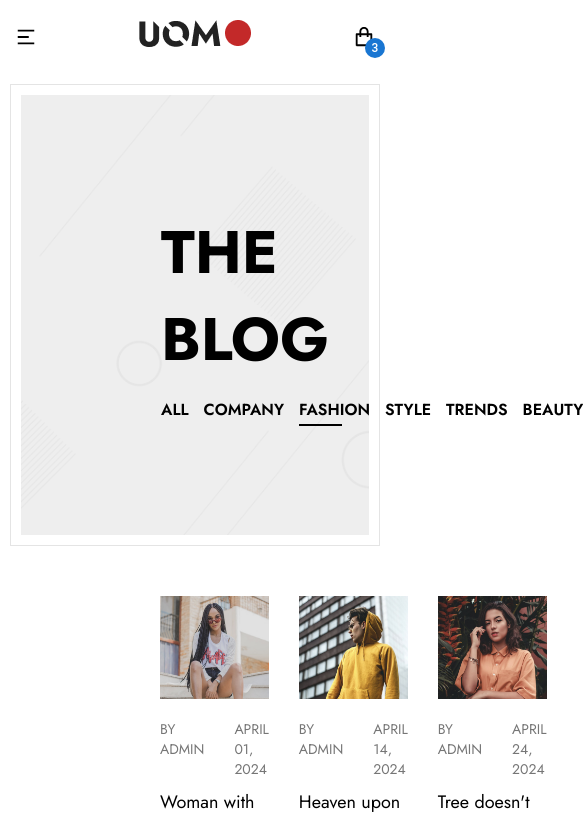
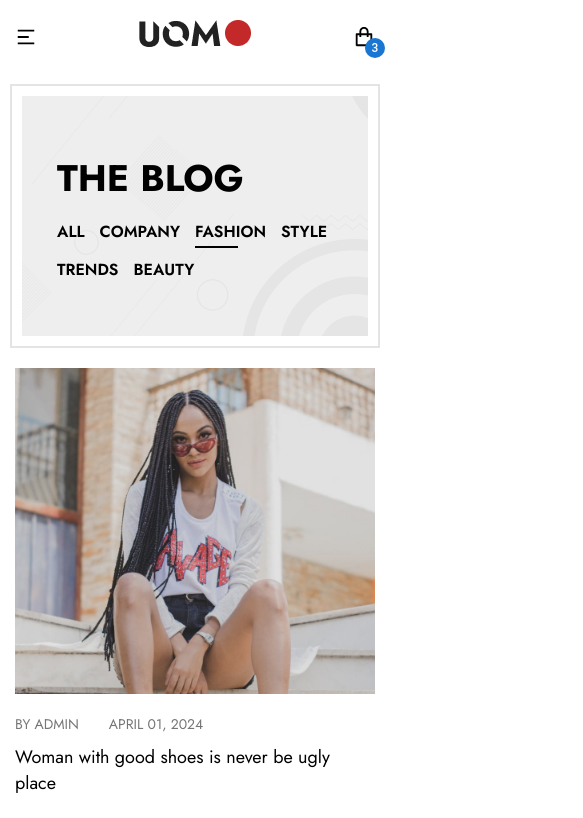
Before and after one commit to sunrisedev99/summer-ecommerce--react, a React (Create React App) app: page /blog in a window 390 px wide. Shown: the top 818 px of the page, 583 px wide, since content can reach past the window. Built offline with nearby package versions, Linux system fonts and the light colour scheme.

Commit message:
"Updated BlogList.css: changed border width, added flex-wrap to .blogListHeaderCategories, and added responsive styles for different screen sizes."

```diff
--- a/src/Components/Blog/BlogList/BlogList.css
+++ b/src/Components/Blog/BlogList/BlogList.css
@@ -1,5 +1,5 @@
 .blogListHeaderContainer {
-  border: 1px solid #e4e4e4;
+  border: 2px solid #e4e4e4;
   padding: 10px;
   margin: 10px;
   margin-bottom: 50px;
@@ -25,6 +25,7 @@
 
 .blogListHeaderCategories {
   display: flex;
+  flex-wrap: wrap;
   gap: 15px;
 }
 
@@ -123,3 +124,36 @@
 .blogPostContentReadMore a:hover::after {
   width: 100%;
 }
+
+/* responsive */
+
+@media screen and (max-width: 1210px) {
+  .blogPostListContainer {
+    padding: 0 60px;
+    grid-template-columns: repeat(2, 1fr);
+  }
+
+  .blogListHeader {
+    padding-left: 40px;
+  }
+}
+
+@media screen and (max-width: 450px) {
+  .blogListHeaderContainer {
+    margin-bottom: 20px;
+  }
+
+  .blogListHeader {
+    height: 240px;
+    padding-left: 35px;
+  }
+
+  .blogPostListContainer {
+    padding: 0 15px;
+    grid-template-columns: repeat(1, 1fr);
+  }
+
+  .blogListHeader h2 {
+    font-size: 37px;
+  }
+}
```
